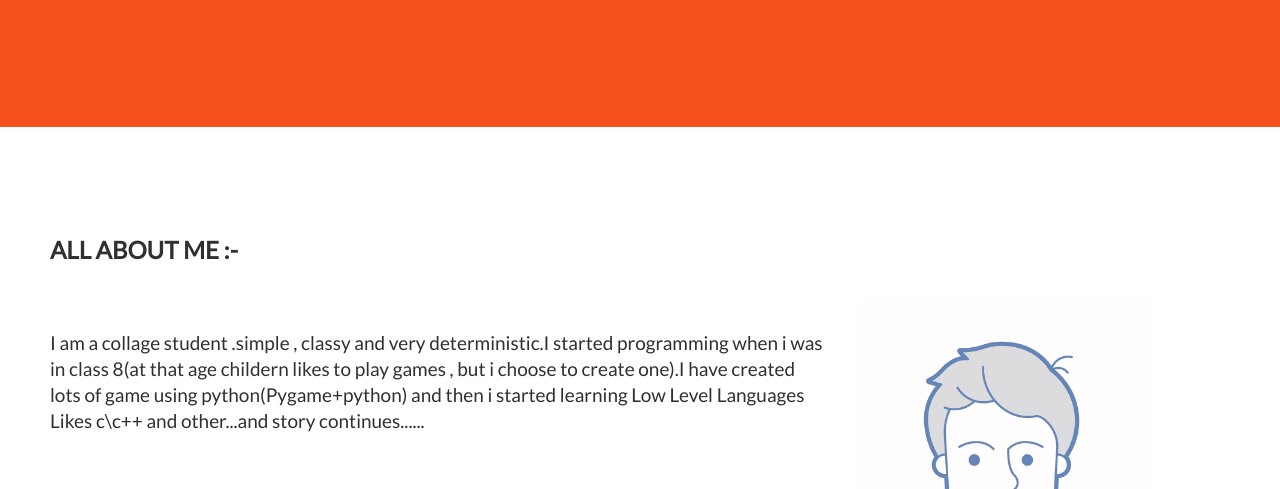
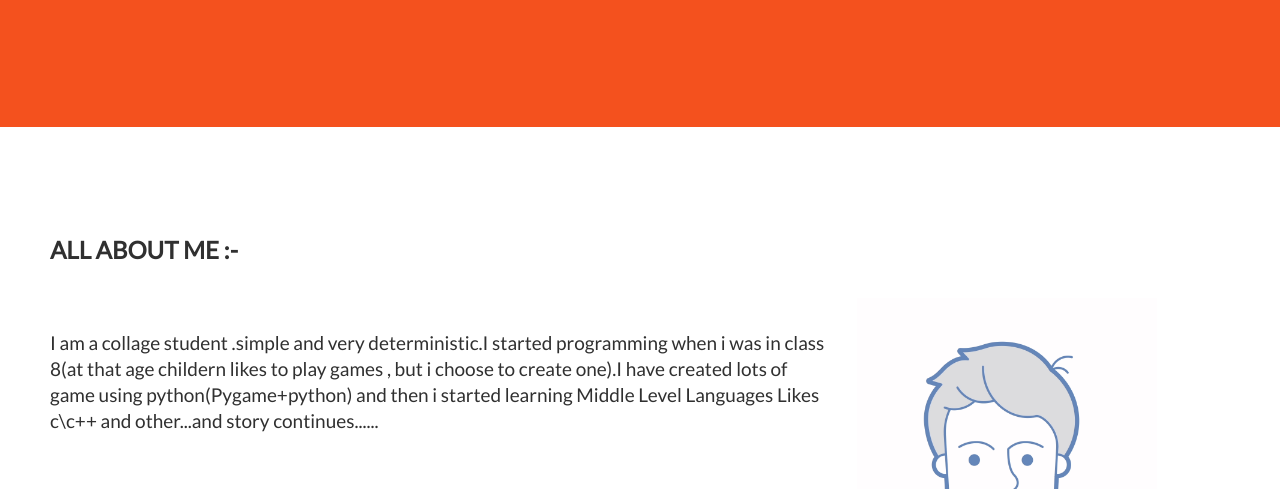
Before and after one commit to faisal09alam/faisal09alam.github.io, a plain HTML site: page index.html in a window 1280 px wide. Shown: the part 239-728 px from the top of the page. Drawn offline with nearby package versions, Linux system fonts and the light colour scheme.

Commit message:
Update index.html

```diff
--- a/index.html
+++ b/index.html
@@ -294,7 +294,7 @@
   <div class="row">
     <div class="col-sm-8">
       <h2>All About Me :-</h2><br>
-      <h4>I am a collage student .simple , classy and very deterministic.I started programming when i was in class 8(at that age childern likes to play games , but i choose to create one).I have created lots of game using python(Pygame+python) and then i started learning Low Level Languages Likes c\c++ and other...and story continues......</h4><br>
+      <h4>I am a collage student .simple and very deterministic.I started programming when i was in class 8(at that age childern likes to play games , but i choose to create one).I have created lots of game using python(Pygame+python) and then i started learning Middle Level Languages Likes c\c++ and other...and story continues......</h4><br>
         <p>Like i said i am currently learning c\c++ because these are like roots of most of the <span class="highlight">programming languages</span> you learn in your <span class="highlight">computer science degree</span> and almost most of languages are either built by these languages or have some suppport Like Java & Python is Written in C\C++ . But wait i have some <span class="highlight">hidden skills</span> also like i have a quite good knowledge of <span class="highlight">JavaScript</span> , PHP 5+ , lua and little knowledge of java(Java Headache ;( ) , Node.js and use some <span class="highlight">liberaries and framework</span> like AngularJs , jquery , Vue.js , Bootstraps and so on... <span class="highlight">python liberaries</span> like Numpy , Pygame , Django (Another Headache) ...</p>
     <br>
     <button class="btn btn-default btn-lg" onclick="popupShow()">Get in Touch</button>
```
